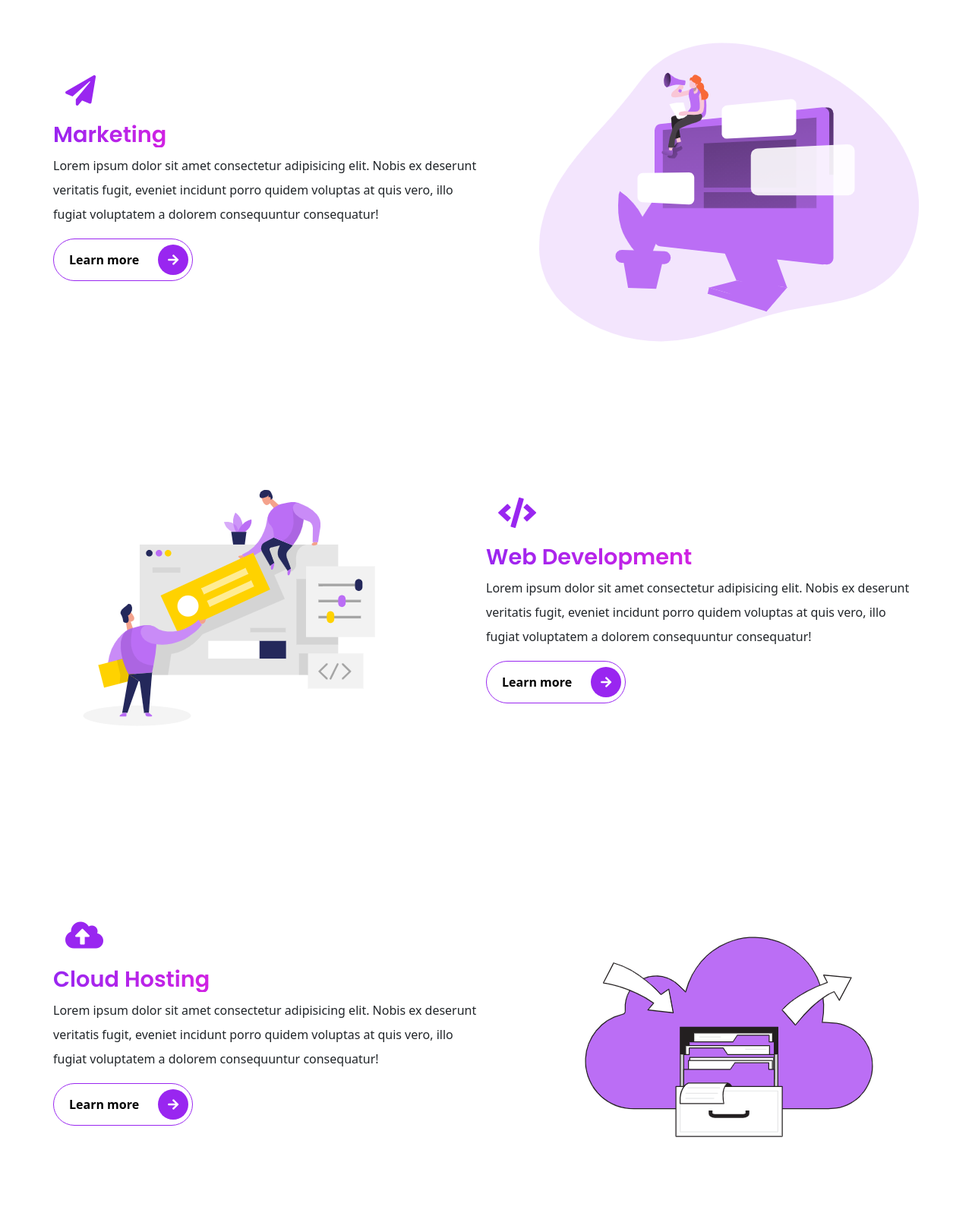
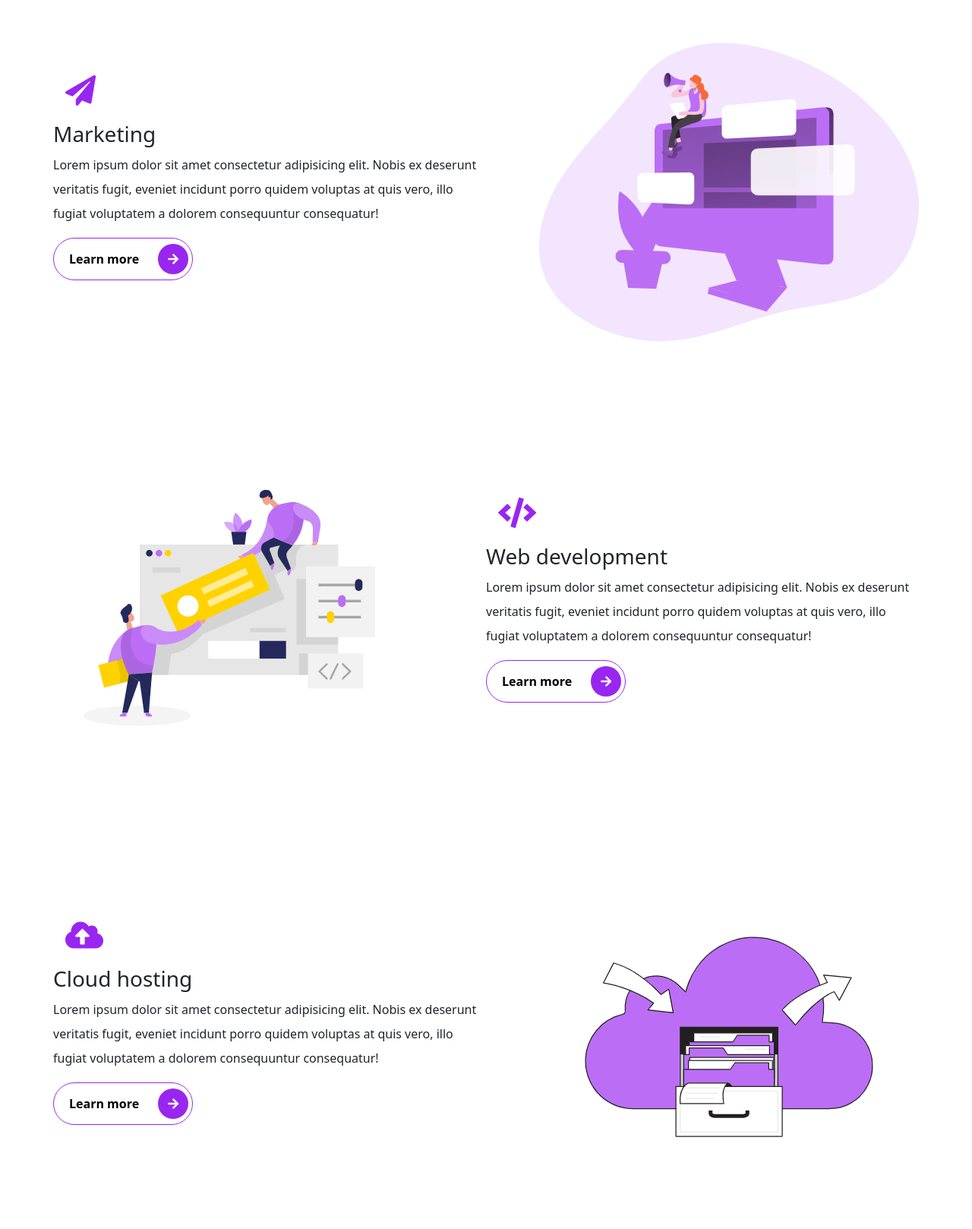
Before and after one commit to Vovan1608/my-pink-site, a website: page index.html in a window 1280 px wide. Shown: the part 1524-3142 px from the top of the page at 76% size. Drawn offline with Linux system fonts and the light colour scheme.

Commit message:
remove display-3--

```diff
--- a/index.html
+++ b/index.html
@@ -171,7 +171,7 @@
 					<div class="services__content">
 						<i class="fas fa-paper-plane"></i>
 					</div>
-					<h3 class="display-3--title mt-1">Marketing</h3>
+					<h3 class="mt-1">Marketing</h3>
 					<p class="lh-lg">
 						Lorem ipsum dolor sit amet consectetur adipisicing elit. Nobis ex deserunt veritatis fugit, eveniet incidunt porro quidem voluptas at quis vero, illo fugiat voluptatem a dolorem consequuntur consequatur!
 					</p>
@@ -199,7 +199,7 @@
 					<div class="services__content">
 						<i class="fas fa-code"></i>
 					</div>
-					<h3 class="display-3--title mt-1">Web development</h3>
+					<h3 class="mt-1">Web development</h3>
 					<p class="lh-lg">
 						Lorem ipsum dolor sit amet consectetur adipisicing elit. Nobis ex deserunt veritatis fugit, eveniet incidunt porro quidem voluptas at quis vero, illo fugiat voluptatem a dolorem consequuntur consequatur!
 					</p>
@@ -217,7 +217,7 @@
 					<div class="services__content">
 						<i class="fas fa-cloud-upload-alt"></i>
 					</div>
-					<h3 class="display-3--title mt-1">Cloud hosting</h3>
+					<h3 class="mt-1">Cloud hosting</h3>
 					<p class="lh-lg">
 						Lorem ipsum dolor sit amet consectetur adipisicing elit. Nobis ex deserunt veritatis fugit, eveniet incidunt porro quidem voluptas at quis vero, illo fugiat voluptatem a dolorem consequuntur consequatur!
 					</p>
@@ -652,7 +652,7 @@
 				</div>
 				<div class="col-12 col-lg-6 bg-white shadow p-3">
 					<div class="form w-100 pb-2">
-						<h4 class="display-3--title mb-5">
+						<h4 class="mb-5">
 							satrt your project
 						</h4>
 						<form action="#" class="row">
```
